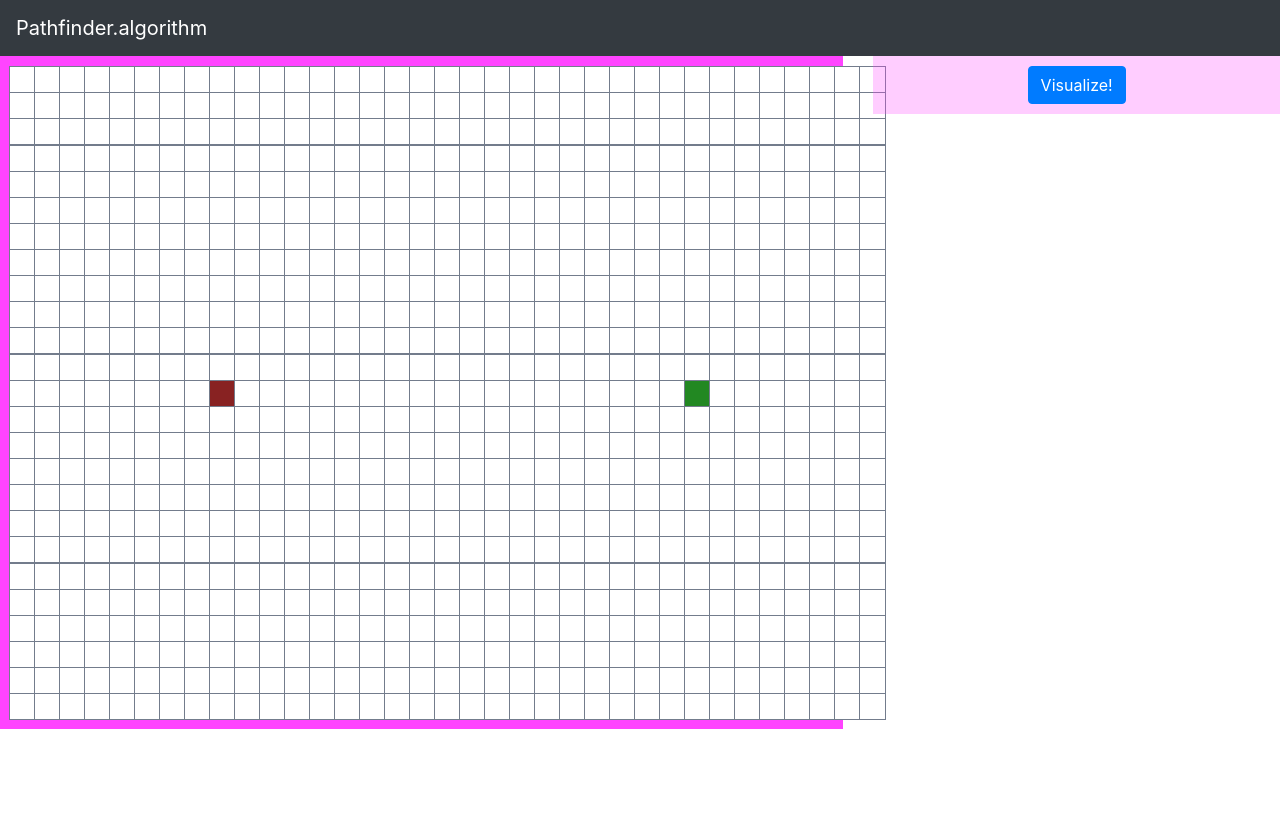
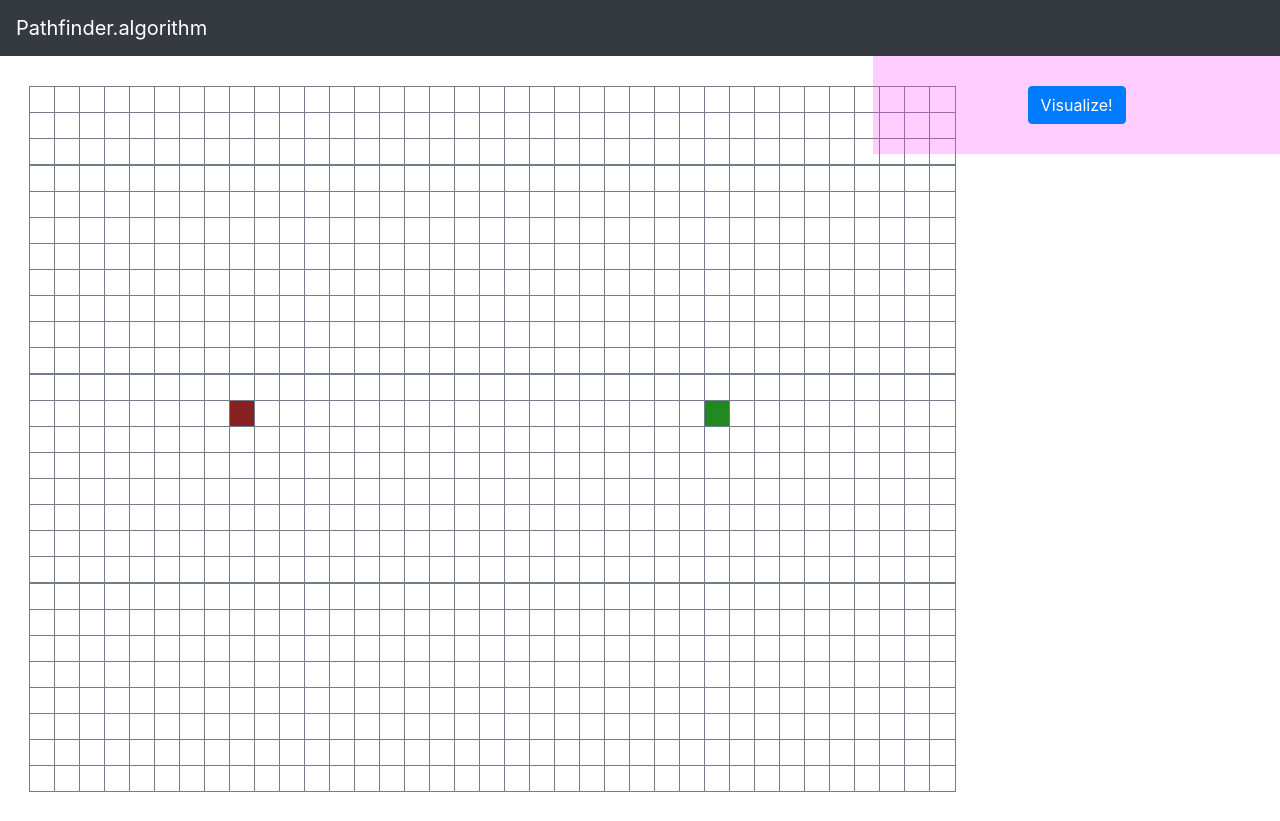
Before and after one commit to zohaibxrehman/PathfindingVisualizer, a React (Create React App) app: page / in a window 1280 px wide. Before the commit the page ends 800 px from the top, so only its background shows below. Built offline with nearby package versions, Linux system fonts and the light colour scheme.

Commit message:
renamed Forms to Cutomisation to allow Bootstrap Forms

```diff
--- a/src/components/Board.jsx
+++ b/src/components/Board.jsx
@@ -4,8 +4,7 @@ import Node from './Node';
 export class Board extends Component {
 	getStyle() {
 		return {
-			background: '#f4f',
-			padding: '10px'
+			padding: '30px'
 		};
 	}
 
--- /dev/null
+++ b/src/components/Customisation.jsx
@@ -0,0 +1,24 @@
+import React, { Component } from 'react';
+import { Button } from 'react-bootstrap';
+
+export class Customisation extends Component {
+	getStyle() {
+		return {
+			background: '#f4f4',
+			padding: '30px'
+		};
+	}
+
+	render() {
+		const { onClick } = this.props;
+		return (
+			<div style={this.getStyle()}>
+				<span onClick={() => onClick()}>
+					<Button variant="primary">Visualize!</Button>{' '}
+				</span>
+			</div>
+		);
+	}
+}
+
+export default Customisation;
--- a/src/components/Pathfinder.jsx
+++ b/src/components/Pathfinder.jsx
@@ -1,7 +1,7 @@
 import React, { Component } from 'react';
 import NavBar from './NavBar';
 import Board from './Board';
-import Form from './Form';
+import Customisation from './Customisation';
 
 import { breadthFirstSearch } from '../path_algorithms/breadthFirstSearch';
 
@@ -78,7 +78,7 @@ export class Pathfinder extends Component {
 			<div>
 				<NavBar />
 				<Row>
-					<Col sm={8}>
+					<Col lg={8}>
 						<Board
 							nodes={nodes}
 							isMouseDown={isMouseDown}
@@ -87,8 +87,8 @@ export class Pathfinder extends Component {
 							onMouseUp={() => this.handleMouseUp()}
 						/>
 					</Col>
-					<Col sm={4}>
-						<Form onClick={() => this.visualize()} />
+					<Col lg={4}>
+						<Customisation onClick={() => this.visualize()} />
 					</Col>
 				</Row>
 			</div>
@@ -100,9 +100,9 @@ export class Pathfinder extends Component {
 
 const createNodes = () => {
 	const nodes = [];
-	for (let row = 0; row < 25; row++) {
+	for (let row = 0; row < 27; row++) {
 		const rowNodes = [];
-		for (let column = 0; column < 35; column++) {
+		for (let column = 0; column < 37; column++) {
 			rowNodes.push(createNodeObject(row, column));
 		}
 		nodes.push(rowNodes);
```
